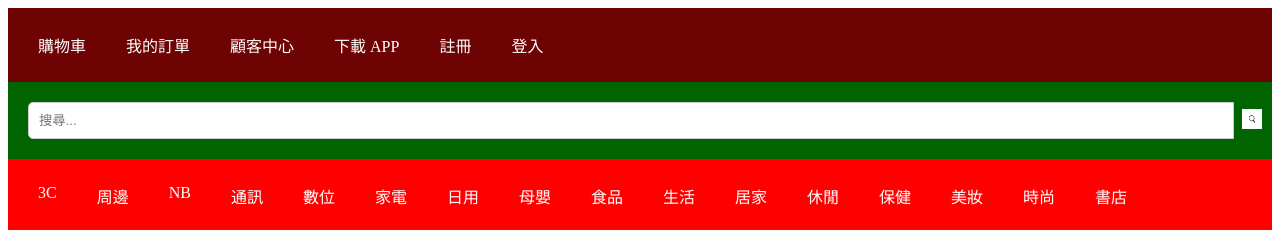
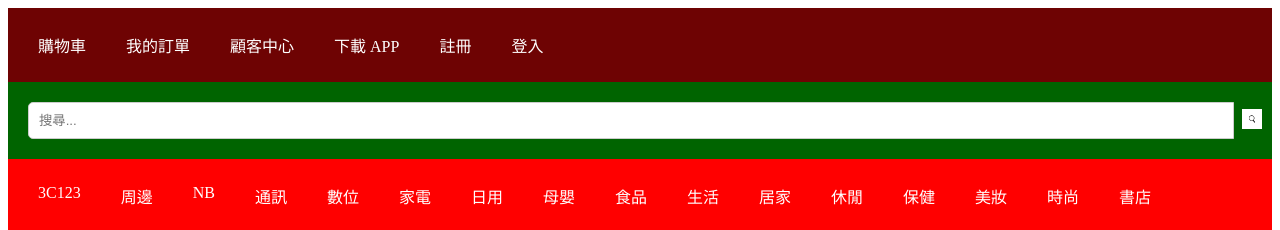
Before and after one commit to illusory1286/PCHOME_V1, a plain HTML site: page src/views/index.html in a window 1280 px wide. Shown: the top 230 px of the page. Drawn offline with Linux system fonts and the light colour scheme.

Commit message:
add 1.html

```diff
--- a/src/views/index.html
+++ b/src/views/index.html
@@ -31,7 +31,7 @@
 
         <!-- Navbar Product-->
         <div class="navbar">
-            <a href="#">3C</a>
+            <a href="#">3C123</a>
             <a href="#">周邊</a>
             <a href="#">NB</a>
             <a href="#">通訊</a>
```
Also changed, not shown: src/test-views/1.html (added).
